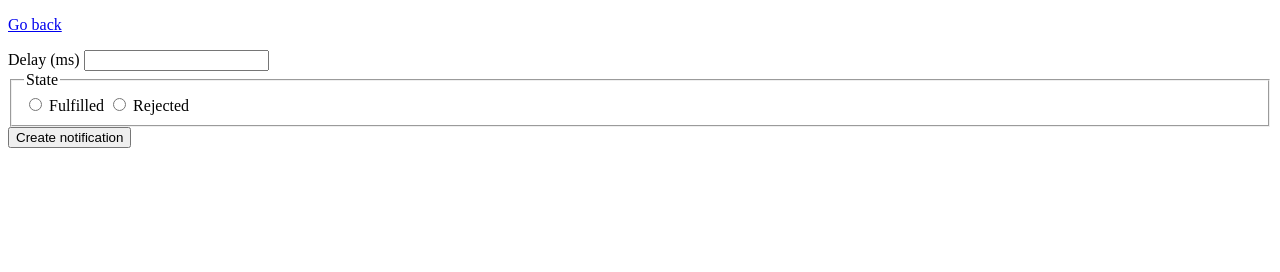
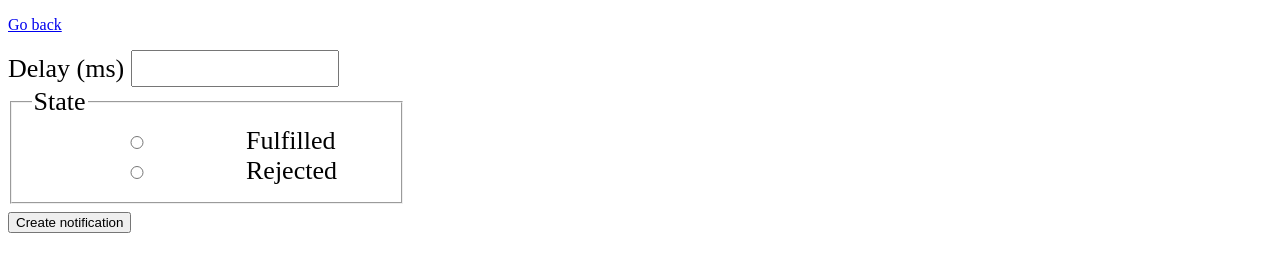
Before and after one commit to DenysHozhev/goit-js-hw-10, a website built with Vite: page src/2-snackbar.html in a window 1280 px wide. Built offline with nearby package versions, Linux system fonts and the light colour scheme.

Commit message:
css snack

```diff
--- a/src/css/styles.css
+++ b/src/css/styles.css
@@ -31,3 +31,16 @@
 .last-secounds {
   color: red;
 }
+
+.form {
+  font-size: 26px;
+}
+input {
+  font-size: 26px;
+  width: 200px;
+}
+
+fieldset {
+  font-size: 26px;
+  width: 350px;
+}
```
